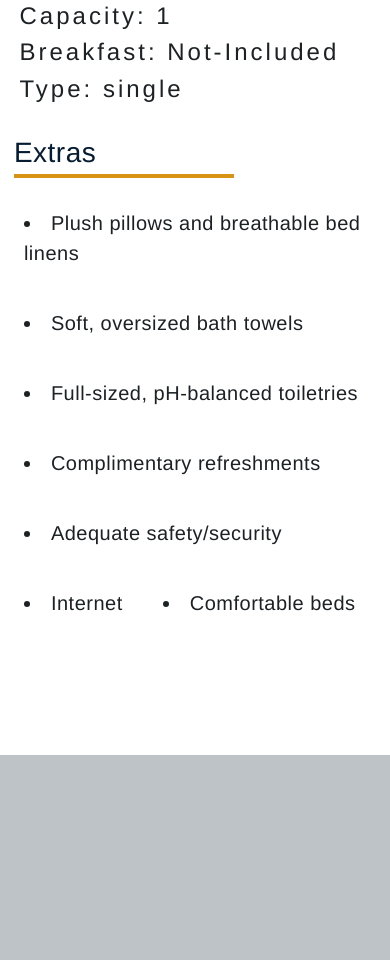
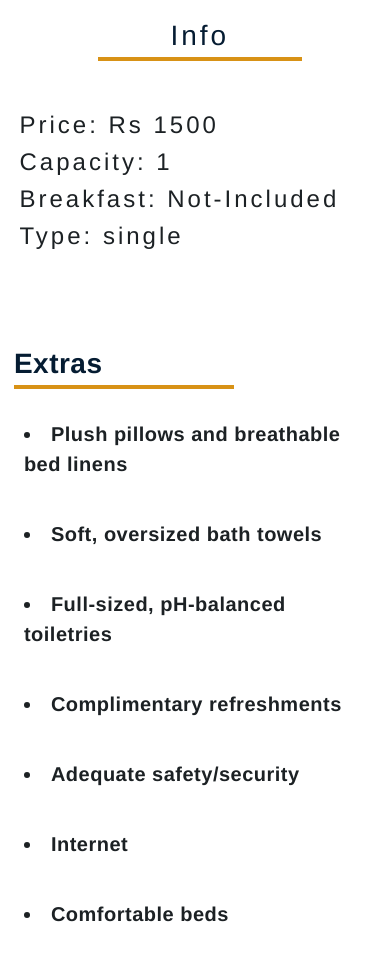
Before and after one commit to umangag07/HotelRoom-Reservation, a React (Create React App) app: page /rooms/1 in a window 390 px wide. Shown: the part 2440-3400 px from the top of the page. Built offline with nearby package versions, Linux system fonts and the light colour scheme.

Commit message:
Fixed responsive issue of single page

```diff
--- a/src/pages/Single_room.jsx
+++ b/src/pages/Single_room.jsx
@@ -11,7 +11,7 @@ import Marginer from "../Components/Marginer";
 
 const SingleRoomView = styled.div`
   width: 100%;
-  min-height: 140vh;
+  min-height: 170vh;
   /* border:2px solid red; */
   display: flex;
   flex-direction: column;
@@ -80,8 +80,8 @@ const AboutRoomSection = styled.div`
     flex-wrap:nowrap;
     height:65vh;
   }
-  @media (max-width: 420px) {
-    height:75vh;
+  @media (max-width: 440px) {
+    height:100vh;
   }
 `;
 
@@ -102,8 +102,8 @@ const Description = styled.div`
     width:100%;
     height:35vh;
   }
-  @media (max-width: 420px) {
-    height:45vh;
+  @media (max-width: 440px) {
+    height:55vh;
   }
 `;
 const Info = styled.div`
@@ -122,16 +122,17 @@ const Info = styled.div`
   }
   @media (max-width: 550px) {
     width:100%;
-    height:30vh;
+    height:35vh;
   }
 `;
 const Extras = styled.div`
   display: flex;
   flex-direction: column;
-  height: 40vh;
+  height: 50vh;
   width: 100vw;
   /* border: 2px solid red; */
   letter-spacing: 3px;
+  font-weight:600;
   align-items: left;
   color: #1c2124;
   padding-left: 20vh;
@@ -150,7 +151,8 @@ const Extras = styled.div`
     padding-left:1vw;
     padding-right:0vw;
     letter-spacing:0.5px;
-    height:50vh;
+    height:60vh;
+
   }
 `;
 const ExtraList = styled.div`
```
Also changed, not shown: 1 other file (tests, documents, lock files or other folders).
